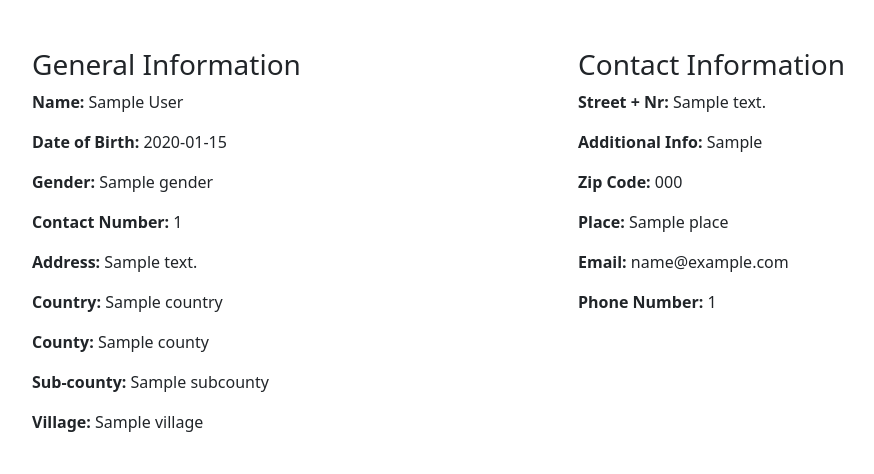
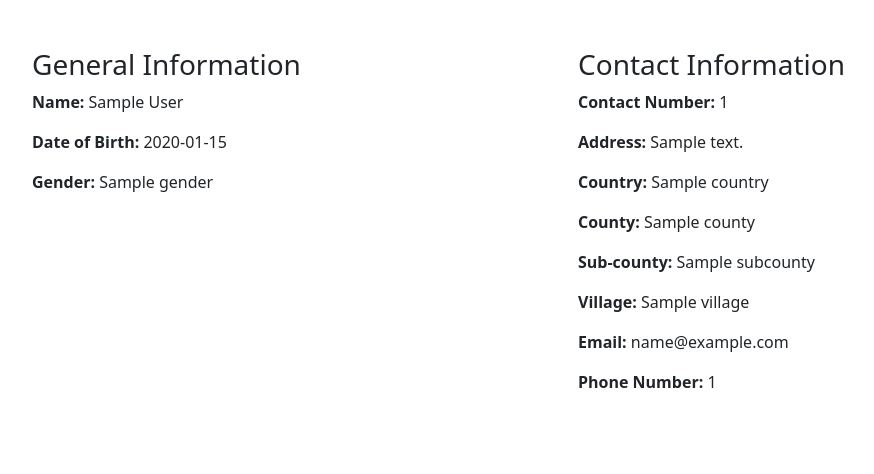
Before and after one commit to martinondiwa/CEMA_Health_Management_System, a Python web app: template app/templates/client_profile.html in a window 1280 px wide. Shown: the part 122-596 px from the top of the page, without its empty margins (62-936 px from the left). Run offline with Jinja, Linux system fonts and the light colour scheme; the template is opened without the code that fills it: most values are stand-ins (such as "Sample title", 1, 10 or a date in 2020).

Commit message:
Update client_profile.html
asdf

```diff
--- a/app/templates/client_profile.html
+++ b/app/templates/client_profile.html
@@ -4,7 +4,8 @@
 {% block title %}Client Profile{% endblock %}
 
 {% block client_styles %}
-<link rel="stylesheet" href="{{ url_for('static', filename='css/client.css') }}">
+<!-- Link to the external CSS file -->
+<link rel="stylesheet" href="{{ url_for('static', filename='css/client_profile.css') }}">
 <!-- Bootstrap Styles (if you want to include Bootstrap via CDN) -->
 <link href="https://cdn.jsdelivr.net/npm/bootstrap@5.3.0-alpha1/dist/css/bootstrap.min.css" rel="stylesheet" />
 {% endblock %}
@@ -22,12 +23,6 @@
                             <p><strong>Name:</strong> {{ client.full_name }}</p>
                             <p><strong>Date of Birth:</strong> {{ client.date_of_birth.strftime('%Y-%m-%d') }}</p>
                             <p><strong>Gender:</strong> {{ client.gender }}</p>
-                            <p><strong>Contact Number:</strong> {{ client.contact_number }}</p>
-                            <p><strong>Address:</strong> {{ client.address }}</p>
-                            <p><strong>Country:</strong> {{ client.country }}</p>
-                            <p><strong>County:</strong> {{ client.county }}</p>
-                            <p><strong>Sub-county:</strong> {{ client.subcounty }}</p>
-                            <p><strong>Village:</strong> {{ client.village }}</p>
                         </div>
                     </div>
 
@@ -35,10 +30,12 @@
                     <div class="col-lg-6">
                         <div class="contact-card">
                             <h3>Contact Information</h3>
-                            <p><strong>Street + Nr:</strong> {{ client.street_address }}</p>
-                            <p><strong>Additional Info:</strong> {{ client.additional_info }}</p>
-                            <p><strong>Zip Code:</strong> {{ client.zip_code }}</p>
-                            <p><strong>Place:</strong> {{ client.place }}</p>
+                            <p><strong>Contact Number:</strong> {{ client.contact_number }}</p>
+                            <p><strong>Address:</strong> {{ client.address }}</p>
+                            <p><strong>Country:</strong> {{ client.country }}</p>
+                            <p><strong>County:</strong> {{ client.county }}</p>
+                            <p><strong>Sub-county:</strong> {{ client.subcounty }}</p>
+                            <p><strong>Village:</strong> {{ client.village }}</p>
                             <p><strong>Email:</strong> {{ client.email }}</p>
                             <p><strong>Phone Number:</strong> {{ client.phone_number }}</p>
                         </div>
```
